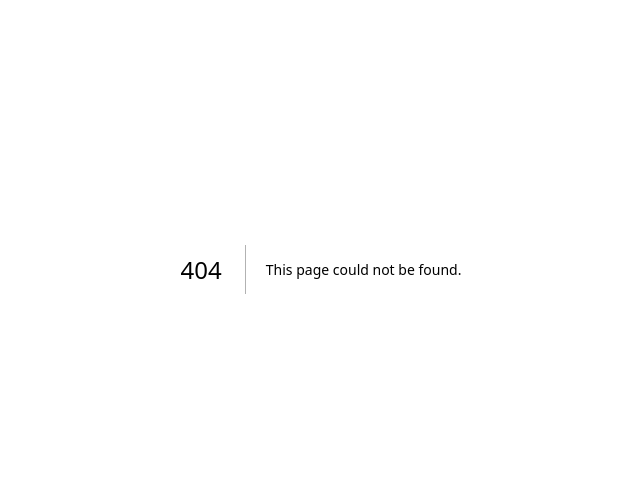
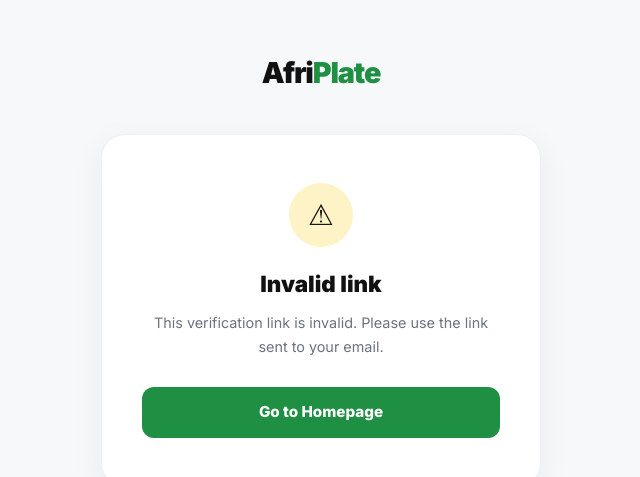
Before and after one commit to Abo-plate/afriplate-frontend, a Next.js app: page /verify-email in a window 1280 px wide. Before the commit this address had no page. Shown: the part 131-608 px from the top of the page, without its empty margins (319-959 px from the left). Built offline with nearby package versions, Linux system fonts and the light colour scheme; no server answers.

Commit message:
add email verification page

```diff
--- /dev/null
+++ b/src/app/verify-email/page.js
@@ -0,0 +1,109 @@
+'use client';
+import { useState, useEffect, Suspense } from 'react';
+import { useSearchParams } from 'next/navigation';
+
+const API = process.env.NEXT_PUBLIC_API_URL || 'http://localhost:5000';
+
+function VerifyEmailInner() {
+  const searchParams = useSearchParams();
+  const token = searchParams.get('token');
+  const [status, setStatus] = useState('loading'); // loading | success | error | no-token
+
+  useEffect(() => {
+    if (!token) { setStatus('no-token'); return; }
+
+    fetch(`${API}/api/auth/verify-email/${token}`, { method: 'GET' })
+      .then(r => r.json())
+      .then(d => {
+        if (d.status === 'success') setStatus('success');
+        else setStatus('error');
+      })
+      .catch(() => setStatus('error'));
+  }, [token]);
+
+  return (
+    <>
+      <style>{`
+        @import url('https://fonts.googleapis.com/css2?family=Inter:wght@400;600;700;800;900&display=swap');
+        *, *::before, *::after { margin:0; padding:0; box-sizing:border-box; }
+        body { font-family:'Inter',sans-serif; background:#f7f8fa; }
+        a { text-decoration:none; color:inherit; }
+        @keyframes spin { to { transform:rotate(360deg); } }
+        @keyframes fadeUp { from { opacity:0; transform:translateY(16px); } to { opacity:1; transform:translateY(0); } }
+      `}</style>
+
+      <div style={{ minHeight:'100vh', display:'flex', flexDirection:'column', alignItems:'center', justifyContent:'center', padding:'24px', fontFamily:'Inter,sans-serif', background:'#f7f8fa' }}>
+
+        {/* Brand */}
+        <a href="/" style={{ fontSize:'1.8rem', fontWeight:900, color:'#111', letterSpacing:'-0.04em', marginBottom:40 }}>
+          Afri<span style={{ color:'#1f8f43' }}>Plate</span>
+        </a>
+
+        <div style={{ background:'#fff', border:'1px solid #eceff3', borderRadius:24, padding:'48px 40px', maxWidth:440, width:'100%', textAlign:'center', boxShadow:'0 8px 32px rgba(0,0,0,0.06)', animation:'fadeUp 0.4s ease both' }}>
+
+          {status === 'loading' && (
+            <>
+              <div style={{ width:52, height:52, border:'3px solid #e5e7eb', borderTopColor:'#1f8f43', borderRadius:'50%', animation:'spin 0.7s linear infinite', margin:'0 auto 24px' }} />
+              <h2 style={{ fontSize:'1.2rem', fontWeight:800, color:'#111', marginBottom:8 }}>Verifying your email...</h2>
+              <p style={{ fontSize:'0.875rem', color:'#9ca3af' }}>Please wait a moment.</p>
+            </>
+          )}
+
+          {status === 'success' && (
+            <>
+              <div style={{ width:64, height:64, borderRadius:'50%', background:'#eaf8ee', display:'flex', alignItems:'center', justifyContent:'center', margin:'0 auto 20px', fontSize:'1.8rem' }}>✓</div>
+              <h2 style={{ fontSize:'1.4rem', fontWeight:900, color:'#111', marginBottom:10, letterSpacing:'-0.03em' }}>Email verified!</h2>
+              <p style={{ color:'#6b7280', fontSize:'0.9rem', lineHeight:1.7, marginBottom:28 }}>
+                Your AfriPlate account is now active. You can log in and start buying or selling on campus.
+              </p>
+              <a href="/login" style={{ display:'block', padding:'14px', background:'#1f8f43', color:'#fff', borderRadius:12, fontWeight:800, fontSize:'0.95rem' }}>
+                Go to Login
+              </a>
+            </>
+          )}
+
+          {status === 'error' && (
+            <>
+              <div style={{ width:64, height:64, borderRadius:'50%', background:'#fef2f2', display:'flex', alignItems:'center', justifyContent:'center', margin:'0 auto 20px', fontSize:'1.8rem' }}>✗</div>
+              <h2 style={{ fontSize:'1.4rem', fontWeight:900, color:'#111', marginBottom:10, letterSpacing:'-0.03em' }}>Verification failed</h2>
+              <p style={{ color:'#6b7280', fontSize:'0.9rem', lineHeight:1.7, marginBottom:28 }}>
+                The link may have expired or already been used. Request a new verification email below.
+              </p>
+              <a href="/login" style={{ display:'block', padding:'14px', background:'#1f8f43', color:'#fff', borderRadius:12, fontWeight:800, fontSize:'0.95rem', marginBottom:12 }}>
+                Go to Login
+              </a>
+              <a href="/resend-verification" style={{ display:'block', padding:'14px', background:'#f3f4f6', color:'#374151', borderRadius:12, fontWeight:700, fontSize:'0.875rem' }}>
+                Resend verification email
+              </a>
+            </>
+          )}
+
+          {status === 'no-token' && (
+            <>
+              <div style={{ width:64, height:64, borderRadius:'50%', background:'#fef3c7', display:'flex', alignItems:'center', justifyContent:'center', margin:'0 auto 20px', fontSize:'1.8rem' }}>⚠</div>
+              <h2 style={{ fontSize:'1.4rem', fontWeight:900, color:'#111', marginBottom:10 }}>Invalid link</h2>
+              <p style={{ color:'#6b7280', fontSize:'0.9rem', lineHeight:1.7, marginBottom:28 }}>
+                This verification link is invalid. Please use the link sent to your email.
+              </p>
+              <a href="/" style={{ display:'block', padding:'14px', background:'#1f8f43', color:'#fff', borderRadius:12, fontWeight:800, fontSize:'0.95rem' }}>
+                Go to Homepage
+              </a>
+            </>
+          )}
+        </div>
+      </div>
+    </>
+  );
+}
+
+export default function VerifyEmailPage() {
+  return (
+    <Suspense fallback={
+      <div style={{ minHeight:'100vh', display:'flex', alignItems:'center', justifyContent:'center', fontFamily:'Inter,sans-serif' }}>
+        <div style={{ width:32, height:32, border:'3px solid #e5e7eb', borderTopColor:'#1f8f43', borderRadius:'50%', animation:'spin 0.7s linear infinite' }} />
+      </div>
+    }>
+      <VerifyEmailInner />
+    </Suspense>
+  );
+}
```
